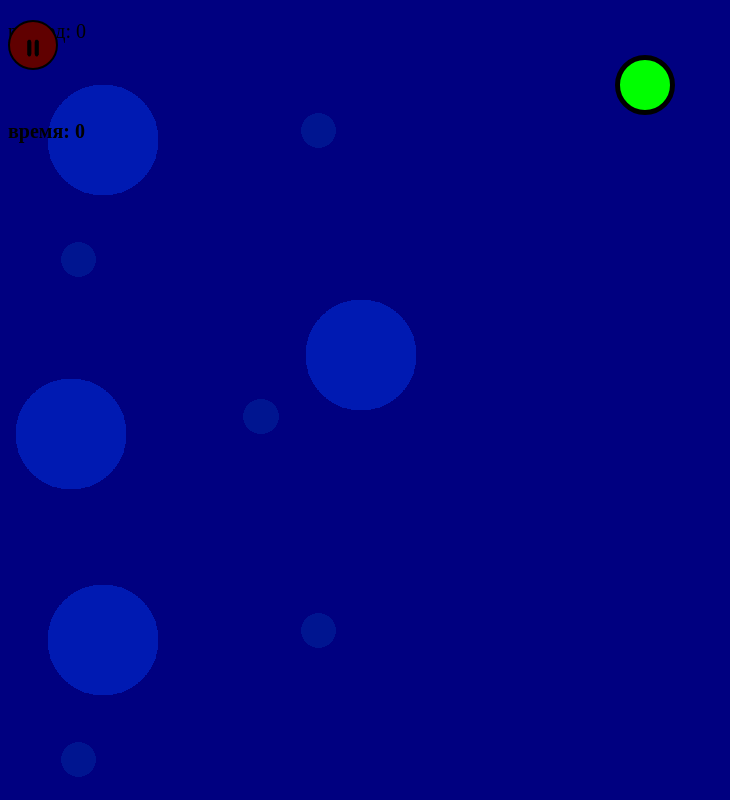
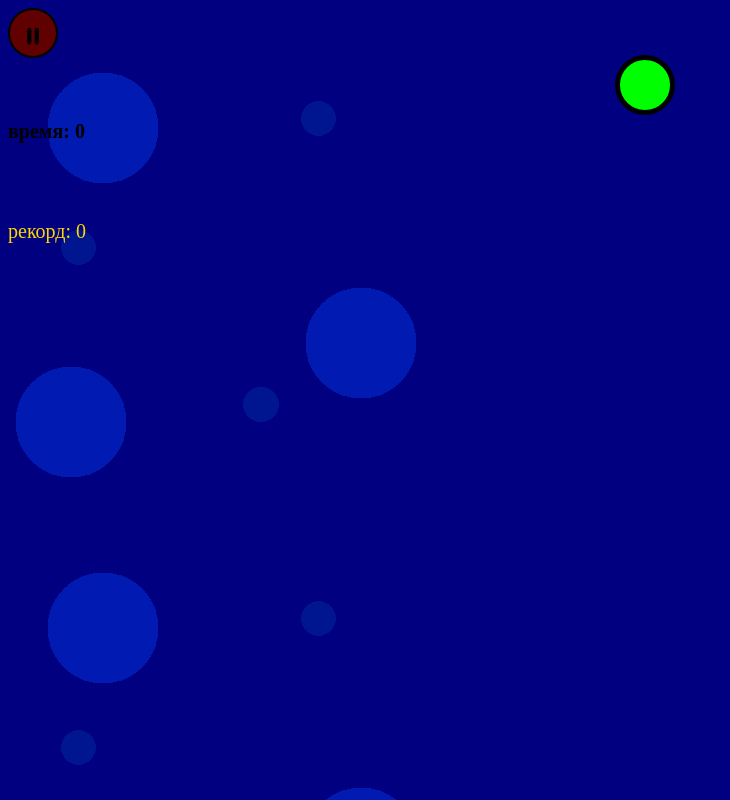
Before and after one commit to AGV-os/DONT-COLLISION, a plain HTML site: page index.html in a window 1280 px wide. Shown: the whole page, without its empty margins (0-730 px from the left). Drawn offline with Linux system fonts and the light colour scheme.

Commit message:
Update style.css

```diff
--- a/style.css
+++ b/style.css
@@ -62,3 +62,10 @@ body {
     top: 1000px;
 
 }
+
+#record{
+    position: fixed;
+    color: gold;
+    top: 200px;
+    z-index: 100;
+}
```
